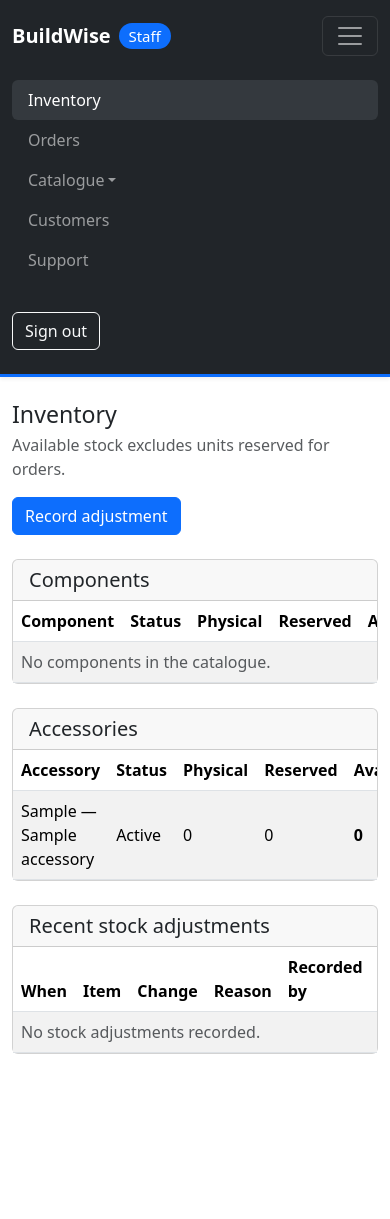
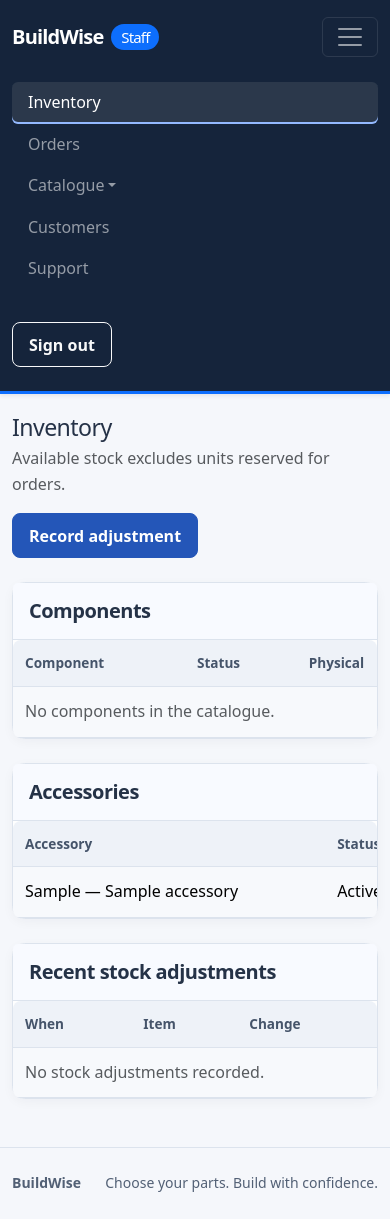
Before and after one commit to uglyoholioh/BuildWise_PairProj31, a Django app: page /staff/ in a window 390 px wide, after a click that opens the changed part. Before the commit the page ends 1054 px from the top, so only its background shows below. Run offline with Django 5.2, Linux system fonts and the light colour scheme; a user stored in the database is signed in; tables that the repository leaves empty hold one stand-in row (values such as "Sample post"); data that the repository does not hold is empty.

Commit message:
Polish shared UI styling and mobile usability

```diff
--- a/static/buildwise.css
+++ b/static/buildwise.css
@@ -1,11 +1,85 @@
-.preset-image {
-  height: 10rem;
-  object-fit: contain;
-  padding: 1rem;
+/* Shared presentation: keep Bootstrap layouts and semantic status colours. */
+:root {
+  --bs-body-color: #253247;
+  --bs-body-bg: #f5f7fb;
+  --bs-border-color: #dce3ed;
+  --bs-link-color: #2456b8;
+  --bs-link-hover-color: #173d89;
 }
-
-.build-price {
-  font-size: 1.25rem;
-  font-weight: 700;
-  font-variant-numeric: tabular-nums;
+body { line-height: 1.6; }
+main { padding-bottom: 3rem; }
+h1, h2, h3 { color: #15243b; letter-spacing: -.025em; }
+h1, h2, h3 { line-height: 1.25; }
+h1 { font-weight: 700; }
+main > h1, main > .row h1 { margin-bottom: 1rem; }
+.navbar { background-color: #15243b !important; }
+.navbar-brand { letter-spacing: -.04em; }
+.navbar .nav-link { font-weight: 500; }
+.navbar .nav-link.active { box-shadow: inset 0 -2px #93b9ff; }
+.card {
+  --bs-card-border-color: #dce3ed;
+  --bs-card-border-radius: .8rem;
+  --bs-card-cap-bg: #f8faff;
+  background: #fff;
+  box-shadow: 0 3px 12px rgb(21 36 59 / 4%);
 }
+.card-body { padding: 1.5rem; }
+.card-header { padding: 1rem 1.5rem; }
+.card-header h2 { font-weight: 600; }
+.btn { font-weight: 600; border-radius: .5rem; padding: .6rem 1rem; }
+.btn-sm { padding: .45rem .75rem; }
+.btn-primary {
+  --bs-btn-bg: #2456b8;
+  --bs-btn-border-color: #2456b8;
+  --bs-btn-hover-bg: #1b4495;
+  --bs-btn-hover-border-color: #1b4495;
+  --bs-btn-active-bg: #173d89;
+  --bs-btn-active-border-color: #173d89;
+}
+.btn-outline-primary {
+  --bs-btn-color: #2456b8;
+  --bs-btn-border-color: #2456b8;
+  --bs-btn-hover-bg: #2456b8;
+  --bs-btn-hover-border-color: #2456b8;
+}
+.form-label, .form-check-label { font-weight: 500; }
+.form-control, .form-select { min-height: 2.8rem; border-color: #aab8cb; }
+.form-control:focus, .form-select:focus { border-color: #2456b8; box-shadow: 0 0 0 .2rem rgb(36 86 184 / 16%); }
+.form-text { color: #526075; }
+:focus-visible { outline: 3px solid #2456b8 !important; outline-offset: 3px; }
+.navbar :focus-visible { outline-color: #b9d2ff !important; }
+.skip-link { position: absolute; top: .5rem; left: 1rem; z-index: 1100; padding: .75rem 1rem; background: #fff; transform: translateY(-180%); }
+.skip-link:focus { transform: translateY(0); }
+.storefront-intro { padding: clamp(1.5rem, 4vw, 3rem); border-top: 4px solid #2456b8; background: linear-gradient(115deg, #fff, #eef3fd); }
+.storefront-intro h1 { max-width: 23ch; font-size: clamp(1.8rem, 3.5vw, 2.8rem); }
+.storefront-intro p { max-width: 65ch; }
+.eyebrow { color: #2456b8; text-transform: uppercase; letter-spacing: .12em; font-size: .75rem; font-weight: 700; }
+.preset-image { height: 13rem; object-fit: contain; padding: 1.5rem; background: #f8faff; border-bottom: 1px solid #e7ecf3; }
+.product-card .card-body { gap: .25rem; }
+.product-card h2 a { color: #15243b; }
+.product-card h2 a:hover { color: #2456b8; text-decoration: underline !important; }
+.product-card li { padding: .18rem 0; }
+.build-price { font-size: 1.4rem; font-weight: 700; font-variant-numeric: tabular-nums; color: #15243b; }
+.stock-label { display: inline-block; font-size: .85rem; font-weight: 600; color: #176040; background: #e8f5ed; border-radius: .35rem; padding: .2rem .5rem; }
+.table { --bs-table-bg: #fff; --bs-table-striped-bg: #f7f9fc; }
+.table > :not(caption) > * > * { padding: .9rem 1rem; }
+.table thead th { background: #eef2f8; color: #45546a; font-size: .85rem; white-space: nowrap; }
+.inventory-table { min-width: 44rem; }
+.inventory-table td:first-child { min-width: 16rem; }
+.table td { font-variant-numeric: tabular-nums; }
+.table-responsive { border-radius: .5rem; }
+summary { cursor: pointer; font-weight: 600; padding: .5rem 0; }
+.alert { border-radius: .6rem; }
+.game-option label { display: block; padding: .65rem .8rem; margin: .4rem 0; border: 1px solid #dce3ed; border-radius: .5rem; background: #fff; cursor: pointer; }
+.game-option label:has(input:checked) { border-color: #2456b8; background: #eef3fd; }
+.game-option input { margin-right: .5rem; accent-color: #2456b8; }
+.game-option[hidden] { display: none; }
+.checkout-summary { background: #fff; border-left: 4px solid #2456b8 !important; }
+.site-footer { border-top: 1px solid #dce3ed; padding: 1.5rem 0; color: #526075; font-size: .875rem; }
+@media (max-width: 575.98px) {
+  .card-body, .card-header { padding: 1rem; }
+  main.container { margin-top: 1.25rem !important; }
+  .storefront-intro .btn { width: 100%; }
+  .cart-quantity { width: 6rem; }
+  .table > :not(caption) > * > * { padding: .75rem; }
+}
--- a/templates/base.html
+++ b/templates/base.html
@@ -9,6 +9,7 @@
   <link href="{% static 'buildwise.css' %}" rel="stylesheet">
 </head>
 <body>
+  <a class="skip-link" href="#main-content">Skip to main content</a>
   {% with current=request.resolver_match.url_name section=request.resolver_match.namespace %}
   <nav class="navbar navbar-expand-xl bg-dark border-bottom border-primary border-3 shadow-sm py-3" data-bs-theme="dark" aria-label="{% if current == 'staff_login' %}Staff sign-in navigation{% else %}Main navigation{% endif %}">
     {% if current == 'staff_login' %}
@@ -111,10 +112,11 @@
     {% endif %}
   </nav>
   {% endwith %}
-  <main class="container mt-4">
+  <main id="main-content" class="container mt-4" tabindex="-1">
     {% include "messages.html" %}
     {% block content %}{% endblock %}
   </main>
+  <footer class="site-footer"><div class="container d-flex flex-wrap justify-content-between gap-2"><span class="fw-semibold">BuildWise</span><span>Choose your parts. Build with confidence.</span></div></footer>
   <script src="https://cdn.jsdelivr.net/npm/bootstrap@5.3.3/dist/js/bootstrap.bundle.min.js" defer></script>
 </body>
 </html>
--- a/templates/inventory/dashboard.html
+++ b/templates/inventory/dashboard.html
@@ -31,7 +31,7 @@
 
 <section class="card mb-4">
   <div class="card-header"><h2 class="h5 mb-0">Components</h2></div>
-  <div class="table-responsive"><table class="table table-striped align-middle mb-0">
+  <div class="table-responsive" tabindex="0" role="region" aria-label="Scrollable inventory table"><table class="table inventory-table table-striped align-middle mb-0">
     <thead><tr><th scope="col">Component</th><th scope="col">Status</th><th scope="col">Physical</th><th scope="col">Reserved</th><th scope="col">Available</th></tr></thead>
     <tbody>
       {% for row in components %}<tr>
@@ -44,7 +44,7 @@
 
 <section class="card mb-4">
   <div class="card-header"><h2 class="h5 mb-0">Accessories</h2></div>
-  <div class="table-responsive"><table class="table table-striped align-middle mb-0">
+  <div class="table-responsive" tabindex="0" role="region" aria-label="Scrollable inventory table"><table class="table inventory-table table-striped align-middle mb-0">
     <thead><tr><th scope="col">Accessory</th><th scope="col">Status</th><th scope="col">Physical</th><th scope="col">Reserved</th><th scope="col">Available</th></tr></thead>
     <tbody>
       {% for row in accessories %}<tr>
@@ -57,7 +57,7 @@
 
 <section class="card">
   <div class="card-header"><h2 class="h5 mb-0">Recent stock adjustments</h2></div>
-  <div class="table-responsive"><table class="table table-striped align-middle mb-0">
+  <div class="table-responsive" tabindex="0" role="region" aria-label="Scrollable inventory table"><table class="table inventory-table table-striped align-middle mb-0">
     <thead><tr><th scope="col">When</th><th scope="col">Item</th><th scope="col">Change</th><th scope="col">Reason</th><th scope="col">Recorded by</th></tr></thead>
     <tbody>
       {% for adjustment in adjustments %}<tr>
--- a/templates/orders/cart.html
+++ b/templates/orders/cart.html
@@ -5,16 +5,16 @@
 {% if has_cart %}
   {% for row in lines %}
   <article class="card mb-3"><div class="card-body">
-    <div class="d-flex justify-content-between gap-3"><h2 class="h5">{{ row.line.name }}</h2><strong>{% if row.price != None %}${{ row.price }} each{% else %}Price unavailable{% endif %}</strong></div>
+    <div class="d-flex flex-wrap justify-content-between gap-3"><h2 class="h5">{{ row.line.name }}</h2><strong>{% if row.price != None %}${{ row.price }} each{% else %}Price unavailable{% endif %}</strong></div>
     {% if row.changed or row.line.price_changed %}<div class="alert alert-warning py-2">The price changed. Review this updated amount before checkout.</div>{% endif %}
     {% if row.parts_changed %}<div class="alert alert-warning py-2">The build components changed. Review the updated parts at checkout.</div>{% endif %}
     {% if row.issues %}<div class="alert alert-danger">{% for issue in row.issues %}<div>{{ issue }}</div>{% endfor %}</div>{% endif %}
     {% if row.accessory %}<p>{{ row.accessory.category }} · {{ row.accessory.name }}</p>{% else %}<ul>{% for item in row.items %}<li>{{ item.component.get_category_display }} — {{ item.component.brand }} {{ item.component.model }} × {{ item.quantity }} (${{ item.component.price }} each)</li>{% endfor %}</ul>{% endif %}
     {% if row.stock < row.line.quantity %}<p class="text-danger">Only {{ row.stock }} available.</p>{% endif %}
-    <form class="d-flex gap-2 align-items-end" method="post">{% csrf_token %}<input type="hidden" name="line_id" value="{{ row.line.id }}"><div><label class="form-label" for="qty-{{ row.line.id }}">Quantity</label><input class="form-control" id="qty-{{ row.line.id }}" type="number" min="1" max="{{ max_quantity }}" name="quantity" value="{{ row.line.quantity }}"></div><button class="btn btn-outline-primary" name="action" value="update">Update</button><button class="btn btn-outline-danger" name="action" value="remove">Remove</button></form>
+    <form class="d-flex flex-wrap gap-2 align-items-end" method="post">{% csrf_token %}<input type="hidden" name="line_id" value="{{ row.line.id }}"><div class="cart-quantity"><label class="form-label" for="qty-{{ row.line.id }}">Quantity</label><input class="form-control" id="qty-{{ row.line.id }}" type="number" min="1" max="{{ max_quantity }}" name="quantity" value="{{ row.line.quantity }}"></div><button class="btn btn-outline-primary" name="action" value="update">Update</button><button class="btn btn-outline-danger" name="action" value="remove">Remove</button></form>
   </div></article>
   {% endfor %}
-  <p class="h5">Cart total: ${{ total }}</p>
+  <p class="build-price mt-4">Cart total: S${{ total }}</p>
   {% if user.is_authenticated %}<a class="btn btn-primary" href="{% url 'orders:checkout' %}">Continue to checkout</a>{% else %}<a class="btn btn-primary" href="{% url 'accounts:login' %}?next={% url 'orders:checkout' %}">Sign in to checkout</a><p class="small text-body-secondary mt-2">Your cart is kept while you sign in.</p>{% endif %}
 {% else %}<div class="alert alert-info">Your cart is empty. <a href="{% url 'catalogue:preset_list' %}">Browse PC presets</a> or <a href="{% url 'catalogue:accessory_list' %}">shop accessories</a>.</div>{% endif %}
 {% endblock %}
--- a/templates/orders/checkout.html
+++ b/templates/orders/checkout.html
@@ -2,7 +2,7 @@
 {% block title %}Checkout | BuildWise{% endblock %}
 {% block content %}
 <h1 class="h3">Review your order</h1>
-<section class="border rounded p-3 mb-4" aria-labelledby="order-summary">
+<section class="checkout-summary border rounded p-3 mb-4" aria-labelledby="order-summary">
 <h2 id="order-summary" class="h5">Order summary</h2>
 <ul>
   {% for row in lines %}
```
Also changed, not shown: templates/catalogue/preset_list.html (+8 -6 lines).
